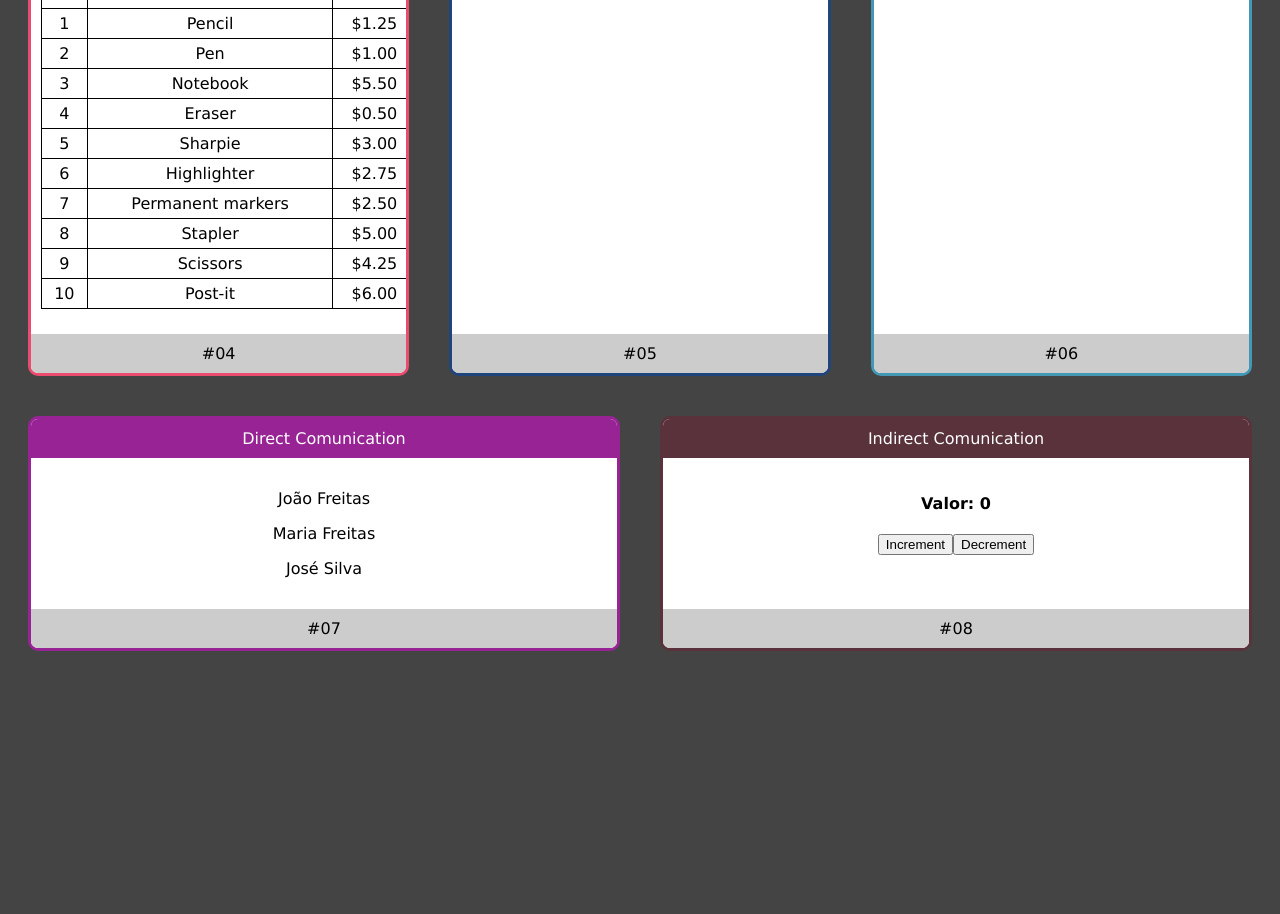
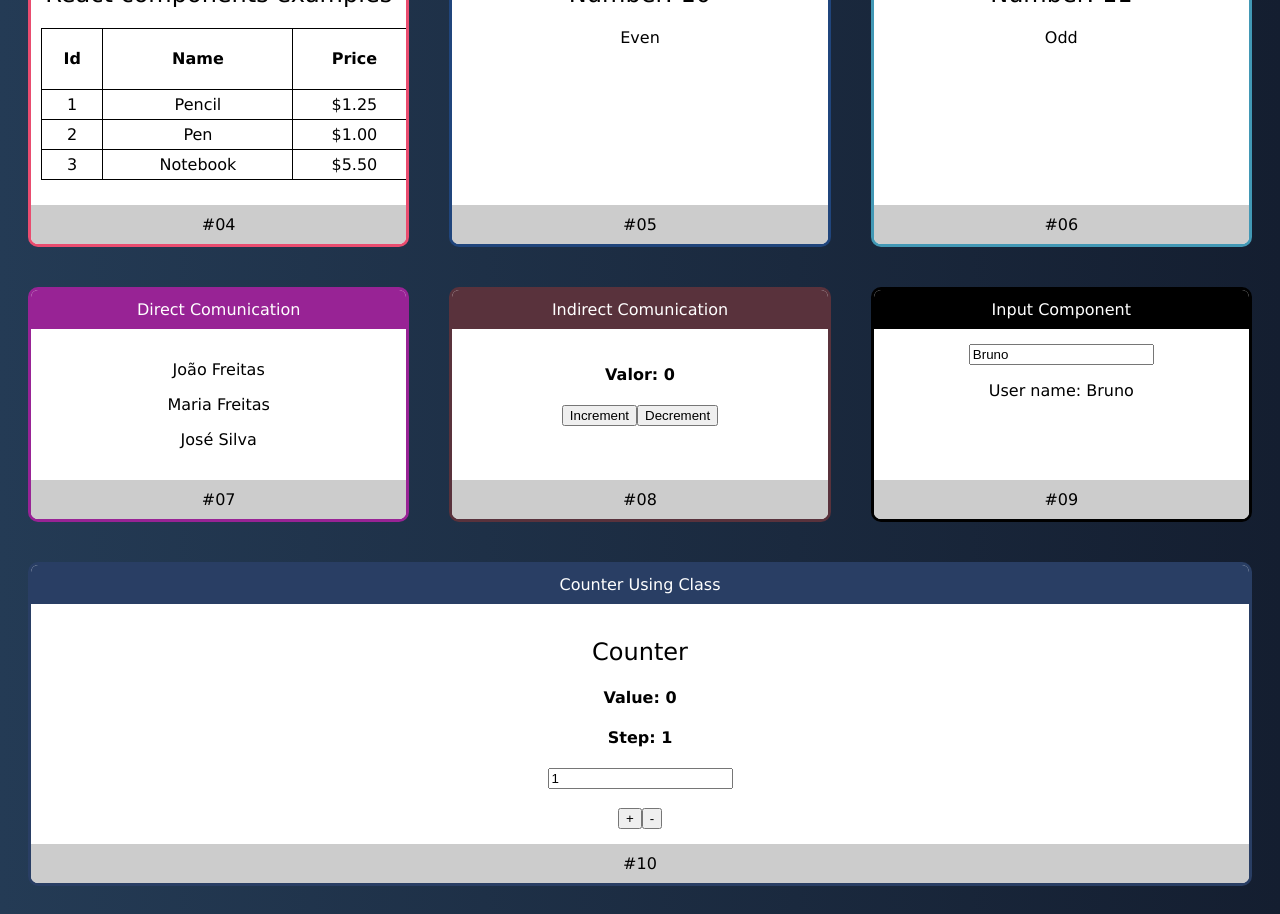
Before and after one commit to BrunoSantiG/ReactComponents, a React (Create React App) app: page / in a window 1280 px wide. Shown: the part 520-1434 px from the top of the page. Before the commit the page ends 1199 px from the top, so only its background shows below. Built offline with nearby package versions, Linux system fonts and the light colour scheme.

Commit message:
[+] Add a counter using class

```diff
--- a/src/App.css
+++ b/src/App.css
@@ -1,4 +1,9 @@
 .App {
+	display: flex;
+	flex-direction: column;
+}
+
+.Cards {
 	display: flex;
 	flex-wrap: wrap;
 }
--- a/src/App.jsx
+++ b/src/App.jsx
@@ -8,6 +8,8 @@ import CondicionalComponent from "./components/basics/CondicionaComponent";
 import IfCondicionalComponent from "./components/basics/IfCondicionalComponent";
 import DirectComunication from "./components/comunication/direct/Father";
 import IndirectComunication from "./components/comunication/indirect/Super";
+import InputComponent from "./components/forms/InputComponent";
+import ClassCounter from "./components/counter/Counter";
 import Card from "./components/layouts/Card";
 
 import "./App.css";
@@ -15,6 +17,8 @@ import "./App.css";
 export default () => {
 	return (
 		<div className="App">
+			<h1>Fundamentos React</h1>
+			<div className="Cards">
 				<Card number="#01" title="First Component" color="#FA6900">
 					<FirstComponent />
 				</Card>
@@ -41,11 +45,19 @@ export default () => {
 					<RepeatComponent />
 				</Card>
 
-			<Card number="#05" title="Condicional Component-v1" color="#20457C">
+				<Card
+					number="#05"
+					title="Condicional Component-v1"
+					color="#20457C"
+				>
 					<CondicionalComponent number={10} />
 				</Card>
 
-			<Card number="#06" title="Condicional Component-v2" color="#4298B5">
+				<Card
+					number="#06"
+					title="Condicional Component-v2"
+					color="#4298B5"
+				>
 					<IfCondicionalComponent number={11} />
 				</Card>
 
@@ -53,9 +65,22 @@ export default () => {
 					<DirectComunication lastname="Freitas" />
 				</Card>
 
-			<Card number="#08" title="Indirect Comunication" color="#59323C">
+				<Card
+					number="#08"
+					title="Indirect Comunication"
+					color="#59323C"
+				>
 					<IndirectComunication />
 				</Card>
+
+				<Card number="#09" title="Input Component" color="#000">
+					<InputComponent />
+				</Card>
+
+				<Card number="#10" title="Counter Using Class" color="#293E64">
+					<ClassCounter />
+				</Card>
+			</div>
 		</div>
 	);
 };
--- /dev/null
+++ b/src/components/counter/Counter.jsx
@@ -0,0 +1,40 @@
+import React from "react";
+
+export default class Counter extends React.Component {
+	state = {
+		step: this.props.step || 1,
+		value: this.props.value || 0,
+	};
+
+	increment = () => {
+		this.setState({ value: this.state.value + this.state.step });
+	};
+
+	decrement = () => {
+		this.setState({ value: this.state.value - this.state.step });
+	};
+
+	render() {
+		return (
+			<div>
+				<h2>Counter</h2>
+				<h4>Value: {this.state.value}</h4>
+				<h4>Step: {this.state.step}</h4>
+
+				<input
+					type="number"
+					value={this.state.step}
+					onChange={(e) => {
+						this.setState({ step: +e.target.value });
+					}}
+				/>
+
+				<div>
+					<br />
+					<button onClick={this.increment}>+</button>
+					<button onClick={this.decrement}>-</button>
+				</div>
+			</div>
+		);
+	}
+}
--- /dev/null
+++ b/src/components/forms/InputComponent.jsx
@@ -0,0 +1,19 @@
+import React, { useState } from "react";
+
+export default (props) => {
+	const [name, setName] = useState("Bruno");
+
+	return (
+		<div>
+			<input
+				type="text"
+				value={name}
+				onChange={(e) => {
+					setName(e.target.value);
+				}}
+			/>
+
+			<p>User name: {name}</p>
+		</div>
+	);
+};
--- a/src/data/Products.js
+++ b/src/data/Products.js
@@ -2,11 +2,4 @@ export default [
 	{ id: 1, name: "Pencil", price: "$1.25" },
 	{ id: 2, name: "Pen", price: "$1.00" },
 	{ id: 3, name: "Notebook", price: "$5.50" },
-	{ id: 4, name: "Eraser", price: "$0.50" },
-	{ id: 5, name: "Sharpie", price: "$3.00" },
-	{ id: 6, name: "Highlighter", price: "$2.75" },
-	{ id: 7, name: "Permanent markers", price: "$2.50" },
-	{ id: 8, name: "Stapler", price: "$5.00" },
-	{ id: 9, name: "Scissors", price: "$4.25" },
-	{ id: 10, name: "Post-it", price: "$6.00" },
 ];
--- a/src/index.css
+++ b/src/index.css
@@ -3,9 +3,14 @@ body {
 		"Lucida Sans Unicode", Geneva, Verdana, sans-serif;
 	font-weight: 300;
 	font-size: 1rem;
-	background-color: #444;
 	color: white;
 	text-align: center;
+
+	background: #141e30;
+
+	background: -webkit-linear-gradient(to right, #243b55, #141e30);
+
+	background: linear-gradient(to right, #243b55, #141e30);
 }
 
 h1,
```
Also changed, not shown: 1 other file (tests, documents, lock files or other folders). Lines whose indentation alone changed are shown as unchanged.
